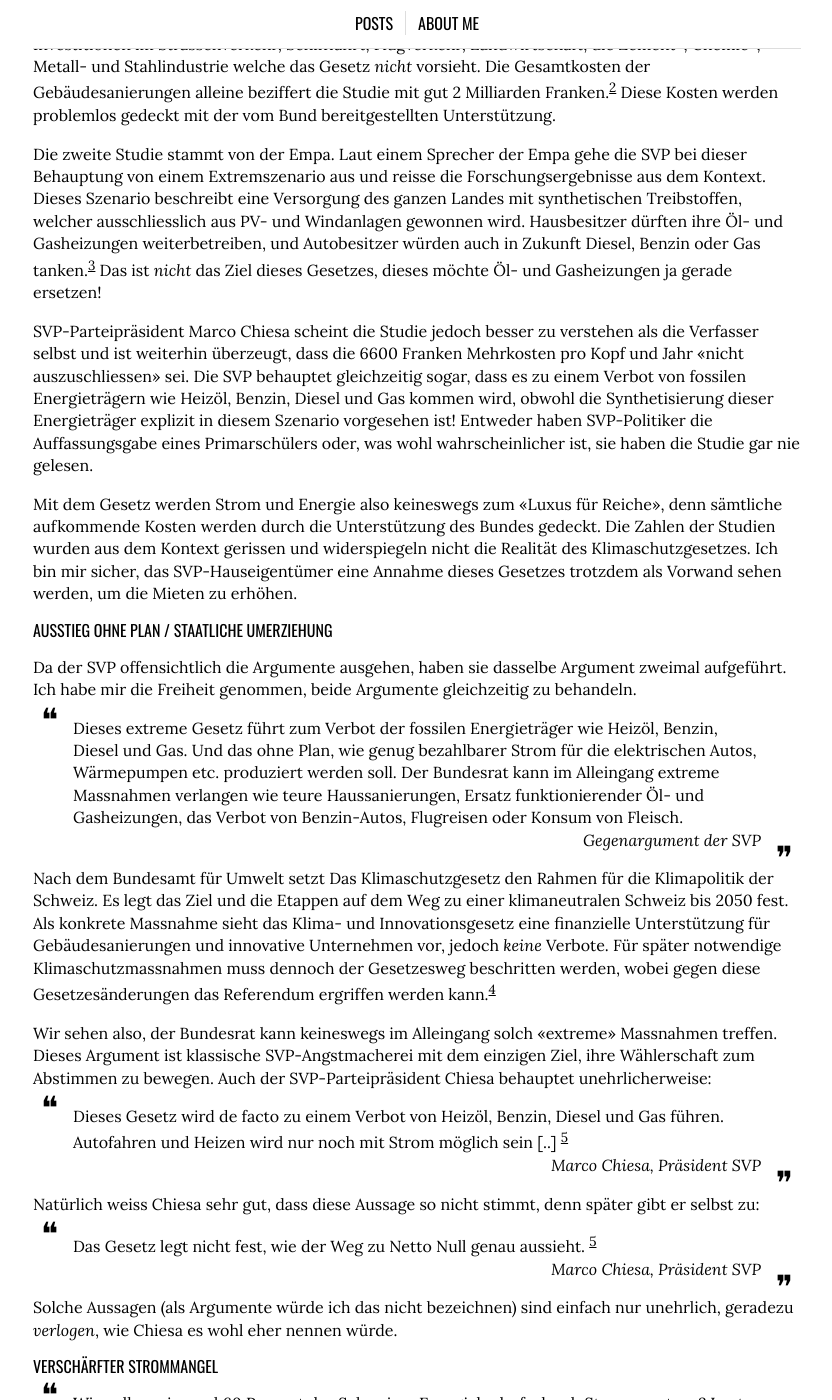
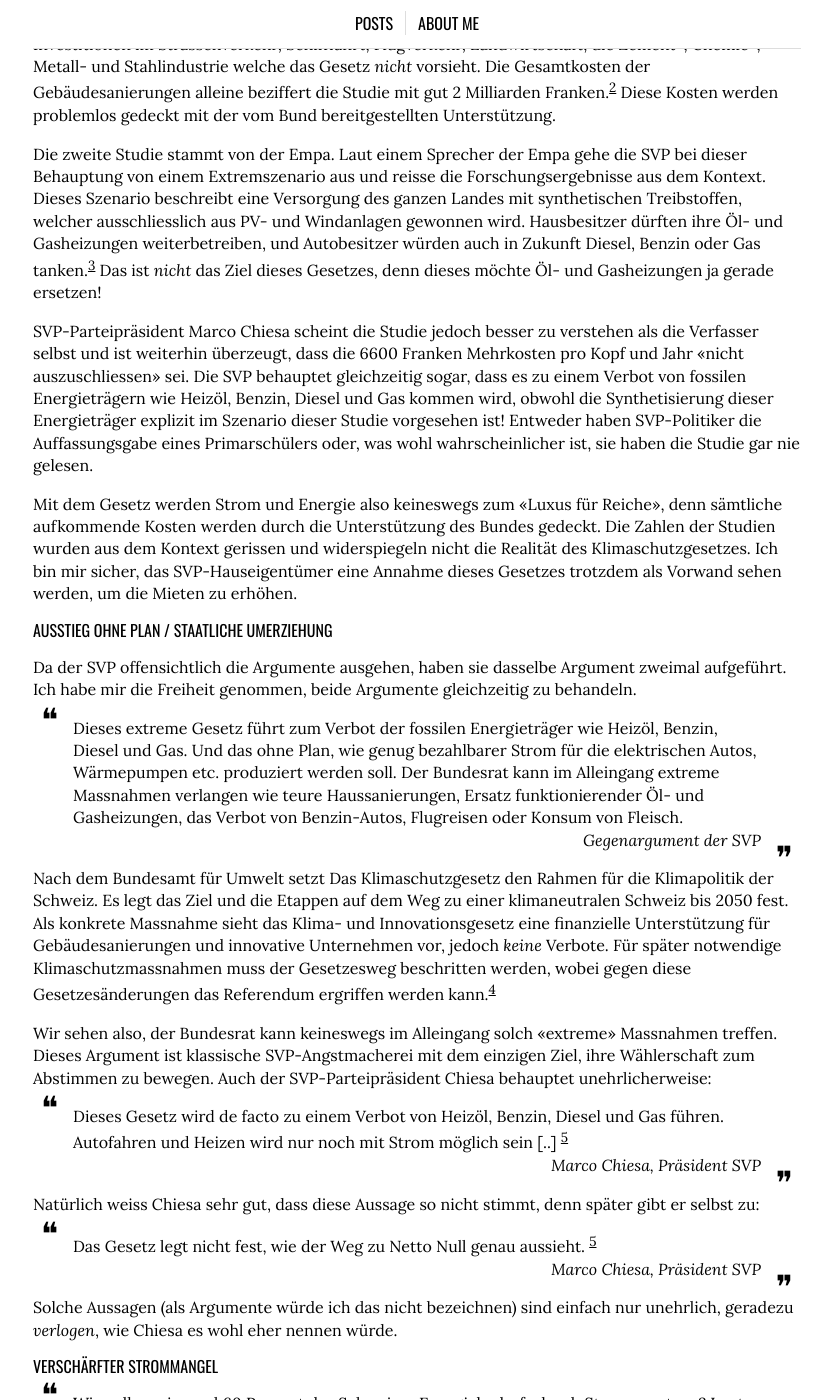
Before and after one commit to fabianboesiger/fabianboesiger.github.io, a Jekyll site: the page built from _posts/2023-04-30-klimaschutz.md, in a window 1280 px wide and 1400 px high, scrolled down 1184 px. Shown: the whole window, without its empty margins (223-1055 px from the left). Built offline with Jekyll 4.4.1, drawn with Linux system fonts in a browser that asks for light colours; some of the changed text lies outside the part shown.

Commit message:
Update 2023-04-30-klimaschutz.md

```diff
--- a/_posts/2023-04-30-klimaschutz.md
+++ b/_posts/2023-04-30-klimaschutz.md
@@ -22,9 +22,9 @@ Zahlen sind langweilig. Viel amüsanter sind die absurden Aussagen der SVP! Betr
 
 Die erste Studie, welche hier angesprochen wird stammt von der Schweizerischen Bankiervereinigung. Die 387,2 Mrd. Franken beziffern das *Gesamtinvestitionsvolumen* für das Netto Null Ziel. Hier miteingerechnet sind nicht nur die Gebäudesanierungen, die das Gesetz vorsieht, sondern auch Investitionen im Strassenverkehr, Schifffahrt, Flugverkehr, Landwirtschaft, die Zement-, Chemie-, Metall- und Stahlindustrie welche das Gesetz *nicht* vorsieht. Die Gesamtkosten der Gebäudesanierungen alleine beziffert die Studie mit gut 2 Milliarden Franken.[^6] Diese Kosten werden problemlos gedeckt mit der vom Bund bereitgestellten Unterstützung.
 
-Die zweite Studie stammt von der Empa. Laut einem Sprecher der Empa gehe die SVP bei dieser Behauptung von einem Extremszenario aus und reisse die Forschungsergebnisse aus dem Kontext. Dieses Szenario beschreibt eine Versorgung des ganzen Landes mit synthetischen Treibstoffen, welcher ausschliesslich aus PV- und Windanlagen gewonnen wird. Hausbesitzer dürften ihre Öl- und Gasheizungen weiterbetreiben, und Autobesitzer würden auch in Zukunft Diesel, Benzin oder Gas tanken.[^2] Das ist *nicht* das Ziel dieses Gesetzes, dieses möchte Öl- und Gasheizungen ja gerade ersetzen!
+Die zweite Studie stammt von der Empa. Laut einem Sprecher der Empa gehe die SVP bei dieser Behauptung von einem Extremszenario aus und reisse die Forschungsergebnisse aus dem Kontext. Dieses Szenario beschreibt eine Versorgung des ganzen Landes mit synthetischen Treibstoffen, welcher ausschliesslich aus PV- und Windanlagen gewonnen wird. Hausbesitzer dürften ihre Öl- und Gasheizungen weiterbetreiben, und Autobesitzer würden auch in Zukunft Diesel, Benzin oder Gas tanken.[^2] Das ist *nicht* das Ziel dieses Gesetzes, denn dieses möchte Öl- und Gasheizungen ja gerade ersetzen!
 
-SVP-Parteipräsident Marco Chiesa scheint die Studie jedoch besser zu verstehen als die Verfasser selbst und ist weiterhin überzeugt, dass die 6600 Franken Mehrkosten pro Kopf und Jahr "nicht auszuschliessen" sei. Die SVP behauptet gleichzeitig sogar, dass es zu einem Verbot von fossilen Energieträgern wie Heizöl, Benzin, Diesel und Gas kommen wird, obwohl die Synthetisierung dieser Energieträger explizit in diesem Szenario vorgesehen ist! Entweder haben SVP-Politiker die Auffassungsgabe eines Primarschülers oder, was wohl wahrscheinlicher ist, sie haben die Studie gar nie gelesen.
+SVP-Parteipräsident Marco Chiesa scheint die Studie jedoch besser zu verstehen als die Verfasser selbst und ist weiterhin überzeugt, dass die 6600 Franken Mehrkosten pro Kopf und Jahr "nicht auszuschliessen" sei. Die SVP behauptet gleichzeitig sogar, dass es zu einem Verbot von fossilen Energieträgern wie Heizöl, Benzin, Diesel und Gas kommen wird, obwohl die Synthetisierung dieser Energieträger explizit im Szenario dieser Studie vorgesehen ist! Entweder haben SVP-Politiker die Auffassungsgabe eines Primarschülers oder, was wohl wahrscheinlicher ist, sie haben die Studie gar nie gelesen.
 
 Mit dem Gesetz werden Strom und Energie also keineswegs zum "Luxus für Reiche", denn sämtliche aufkommende Kosten werden durch die Unterstützung des Bundes gedeckt. Die Zahlen der Studien wurden aus dem Kontext gerissen und widerspiegeln nicht die Realität des Klimaschutzgesetzes. Ich bin mir sicher, das SVP-Hauseigentümer eine Annahme dieses Gesetzes trotzdem als Vorwand sehen werden, um die Mieten zu erhöhen.
 
@@ -36,7 +36,7 @@ Da der SVP offensichtlich die Argumente ausgehen, haben sie dasselbe Argument zw
 Der Bundesrat kann im Alleingang extreme Massnahmen verlangen wie teure Haussanierungen, Ersatz funktionierender Öl- und Gasheizungen, das Verbot von Benzin-Autos, Flugreisen oder Konsum von Fleisch.
 *Gegenargument der SVP*
 
-Nach dem Bundesamt für Umwelt setzt Das Klimaschutzgesetz den Rahmen für die Klimapolitik der Schweiz. Es legt das Ziel und die Etappen auf dem Weg zu einer klimaneutralen Schweiz bis 2050 fest. Als konkrete Massnahme sieht das Klima- und Innovationsgesetz eine finanzielle Unterstützung für Gebäudesanierungen und innovative Unternehmen vor, jedoch *keine* Verbote. Für später notwendige Klimaschutzmassnahmen muss dennoch der Gesetzesweg beschritten werden, wobei gegen diese Gesetzesänderungen das Referendum ergriffen werden kann.[^4]
+Nach dem Bundesamt für Umwelt setzt Das Klimaschutzgesetz den Rahmen für die Klimapolitik der Schweiz. Es legt das Ziel und die Etappen auf dem Weg zu einer klimaneutralen Schweiz bis 2050 fest. Als konkrete Massnahme sieht das Klima- und Innovationsgesetz eine finanzielle Unterstützung für Gebäudesanierungen und innovative Unternehmen vor, jedoch *keine* Verbote. Für später notwendige Klimaschutzmassnahmen muss der Gesetzesweg beschritten werden, wobei gegen diese Gesetzesänderungen das Referendum ergriffen werden kann.[^4]
 
 Wir sehen also, der Bundesrat kann keineswegs im Alleingang solch "extreme" Massnahmen treffen. Dieses Argument ist klassische SVP-Angstmacherei mit dem einzigen Ziel, ihre Wählerschaft zum Abstimmen zu bewegen. Auch der SVP-Parteipräsident Chiesa behauptet unehrlicherweise:
 
```
Also changed, not shown: other parts of _posts/2023-04-30-klimaschutz.md (+1 -1 lines).
